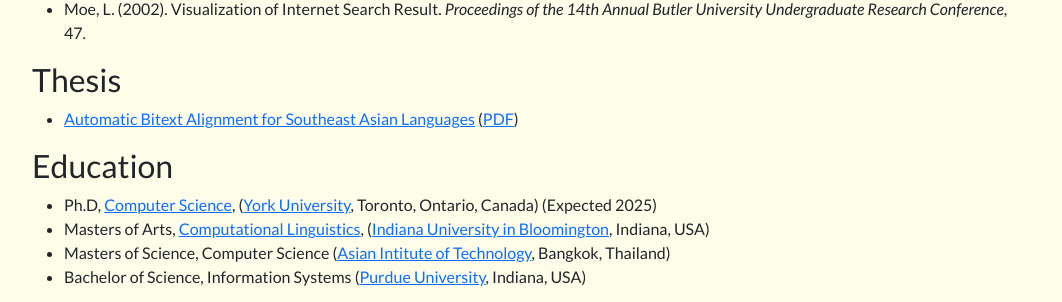
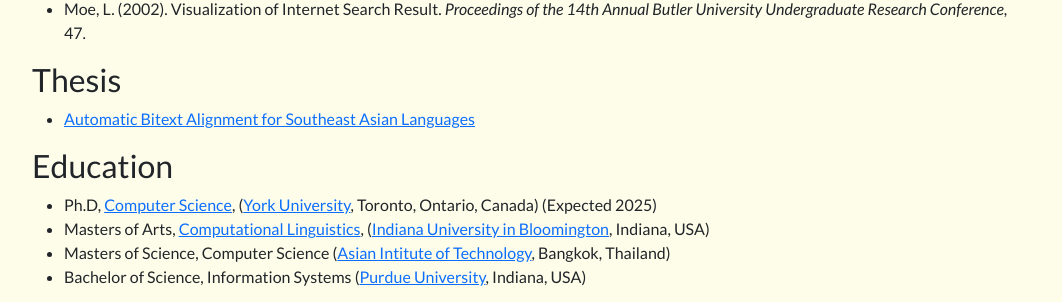
Before and after one commit to lwinmoe/lwinmoe.github.io, a Jekyll site: the page built from index.md, in a window 1280 px wide. Shown: the part 1095-1397 px from the top of the page, without its empty margins (108-1170 px from the left). Built offline with Jekyll 4.4.1, drawn with Linux system fonts in a browser that asks for light colours; nearby versions of some CDN libraries.

Commit message:
thesis link.

```diff
--- a/index.md
+++ b/index.md
@@ -48,7 +48,7 @@ My GitHub: <a href="https://github.com/lwinmoe" role="button"><i class="fab fa-g
 
 
 ## Thesis
-- [Automatic Bitext Alignment for Southeast Asian Languages](https://docs.google.com/file/d/0B7ZEOyKXVhn1bk5LMF9pRy0xUUU/edit?usp=sharing) ([PDF](/static/docs/lwinmoe-thesis.pdf))
+- [Automatic Bitext Alignment for Southeast Asian Languages](/static/docs/lwinmoe-thesis.pdf)
 
 
 ## Education
```
